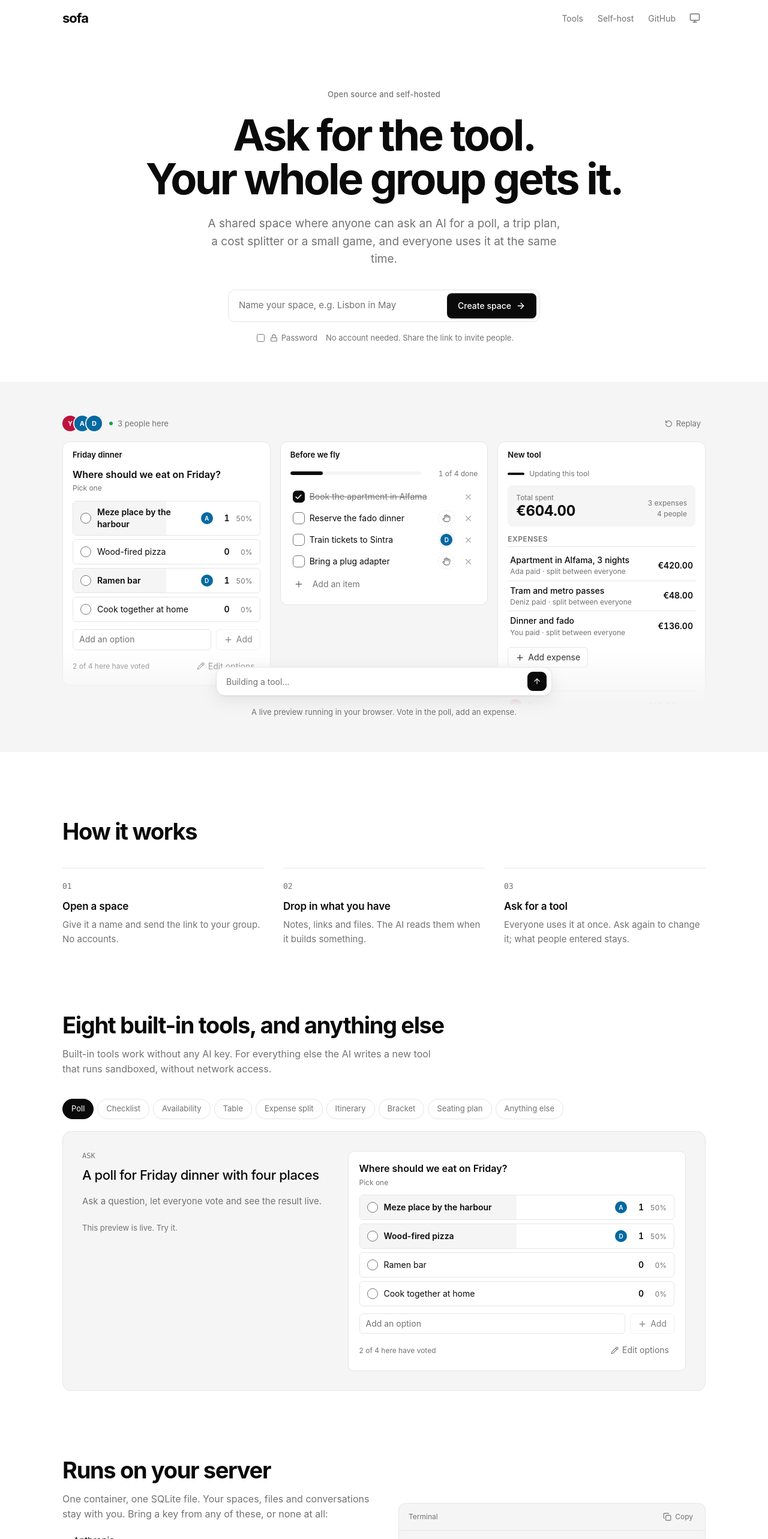
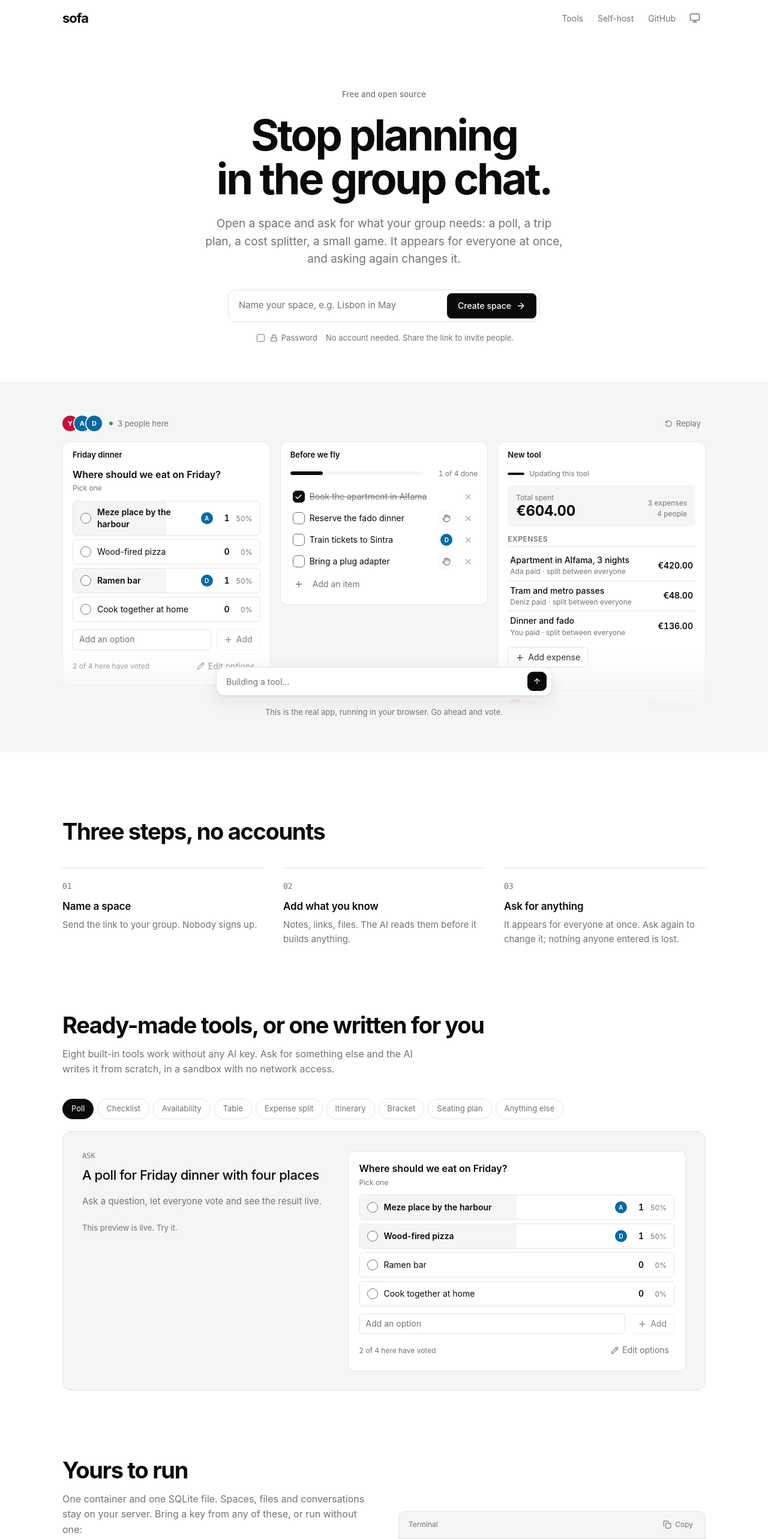
Before and after one commit to sudoeren/sofa, a React (Vite) app in the folder apps/web/: page / in a window 1280 px wide. Shown: the top 2566 px of the page at 60% size. Built offline with nearby package versions, Linux system fonts and the light colour scheme.

Commit message:
feat(web): new landing page copy
- headline: Stop planning in the group chat.
- shorter lead, section titles and steps rewritten; closing line fits the new name

```diff
--- a/apps/web/index.html
+++ b/apps/web/index.html
@@ -9,7 +9,7 @@
     <meta name="color-scheme" content="light dark" />
     <meta
       name="description"
-      content="Sofa: a shared space where a group asks an AI to build the small tools it needs."
+      content="Sofa: stop planning in the group chat. Ask for a poll, a trip plan or a cost splitter and it appears for everyone at once."
     />
     <link rel="icon" type="image/svg+xml" href="/favicon.svg" />
     <title>Sofa</title>
--- a/apps/web/src/routes/Landing.tsx
+++ b/apps/web/src/routes/Landing.tsx
@@ -19,16 +19,16 @@ docker compose up -d`;
 
 const STEPS = [
   {
-    title: "Open a space",
-    text: "Give it a name and send the link to your group. No accounts.",
+    title: "Name a space",
+    text: "Send the link to your group. Nobody signs up.",
   },
   {
-    title: "Drop in what you have",
-    text: "Notes, links and files. The AI reads them when it builds something.",
+    title: "Add what you know",
+    text: "Notes, links, files. The AI reads them before it builds anything.",
   },
   {
-    title: "Ask for a tool",
-    text: "Everyone uses it at once. Ask again to change it; what people entered stays.",
+    title: "Ask for anything",
+    text: "It appears for everyone at once. Ask again to change it; nothing anyone entered is lost.",
   },
 ];
 
@@ -165,14 +165,14 @@ export function Landing() {
 
       <main>
         <section className="lp-hero">
-          <p className="lp-eyebrow">Open source and self-hosted</p>
+          <p className="lp-eyebrow">Free and open source</p>
           <h1 className="lp-title">
-            Ask for the tool. <br />
-            Your whole group gets it.
+            Stop planning <br />
+            in the group chat.
           </h1>
           <p className="lp-lead">
-            A shared space where anyone can ask an AI for a poll, a trip plan, a cost splitter or a
-            small game, and everyone uses it at the same time.
+            Open a space and ask for what your group needs: a poll, a trip plan, a cost splitter, a
+            small game. It appears for everyone at once, and asking again changes it.
           </p>
           {startForm}
         </section>
@@ -180,12 +180,12 @@ export function Landing() {
         <section className="lp-demo" aria-label="Preview">
           <DemoSpace />
           <p className="lp-caption">
-            A live preview running in your browser. Vote in the poll, add an expense.
+            This is the real app, running in your browser. Go ahead and vote.
           </p>
         </section>
 
         <section className="lp-section" id="how">
-          <h2 className="lp-h2">How it works</h2>
+          <h2 className="lp-h2">Three steps, no accounts</h2>
           <ol className="lp-steps">
             {STEPS.map((step, index) => (
               <li key={step.title}>
@@ -198,20 +198,20 @@ export function Landing() {
         </section>
 
         <section className="lp-section" id="tools">
-          <h2 className="lp-h2">Eight built-in tools, and anything else</h2>
+          <h2 className="lp-h2">Ready-made tools, or one written for you</h2>
           <p className="lp-sub">
-            Built-in tools work without any AI key. For everything else the AI writes a new tool
-            that runs sandboxed, without network access.
+            Eight built-in tools work without any AI key. Ask for something else and the AI writes
+            it from scratch, in a sandbox with no network access.
           </p>
           <Showcase />
         </section>
 
         <section className="lp-section lp-split" id="self-host">
           <div>
-            <h2 className="lp-h2">Runs on your server</h2>
+            <h2 className="lp-h2">Yours to run</h2>
             <p className="lp-sub">
-              One container, one SQLite file. Your spaces, files and conversations stay with you.
-              Bring a key from any of these, or none at all:
+              One container and one SQLite file. Spaces, files and conversations stay on your
+              server. Bring a key from any of these, or run without one:
             </p>
             <ul className="lp-list">
               {PROVIDERS.map((p) => (
@@ -242,8 +242,8 @@ export function Landing() {
         </section>
 
         <section className="lp-cta">
-          <h2 className="lp-h2">Set the table.</h2>
-          <p className="lp-sub">Start a space now, invite your group in one link.</p>
+          <h2 className="lp-h2">Get everyone on the sofa.</h2>
+          <p className="lp-sub">Start a space, share one link, plan together.</p>
           <button
             type="button"
             className="start-btn"
```
Also changed, not shown: 1 other file (tests, documents, lock files or other folders).
